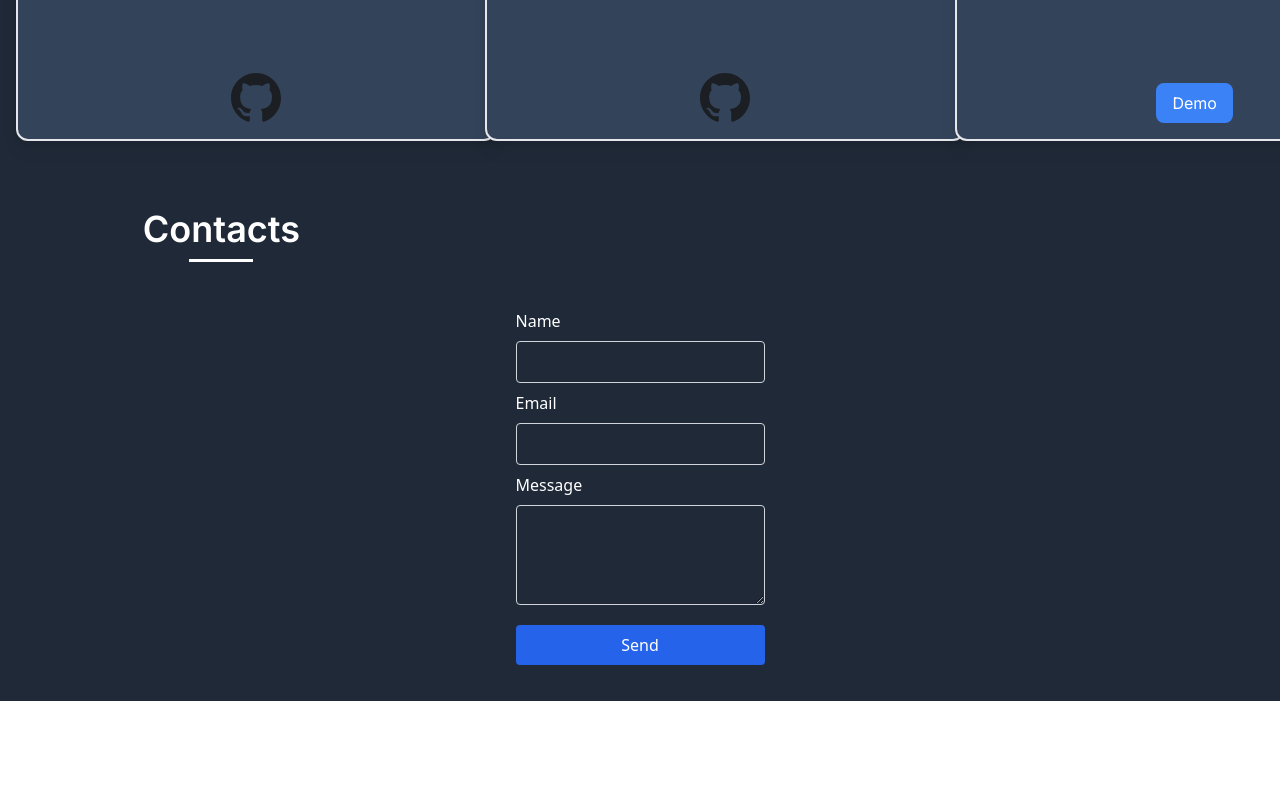
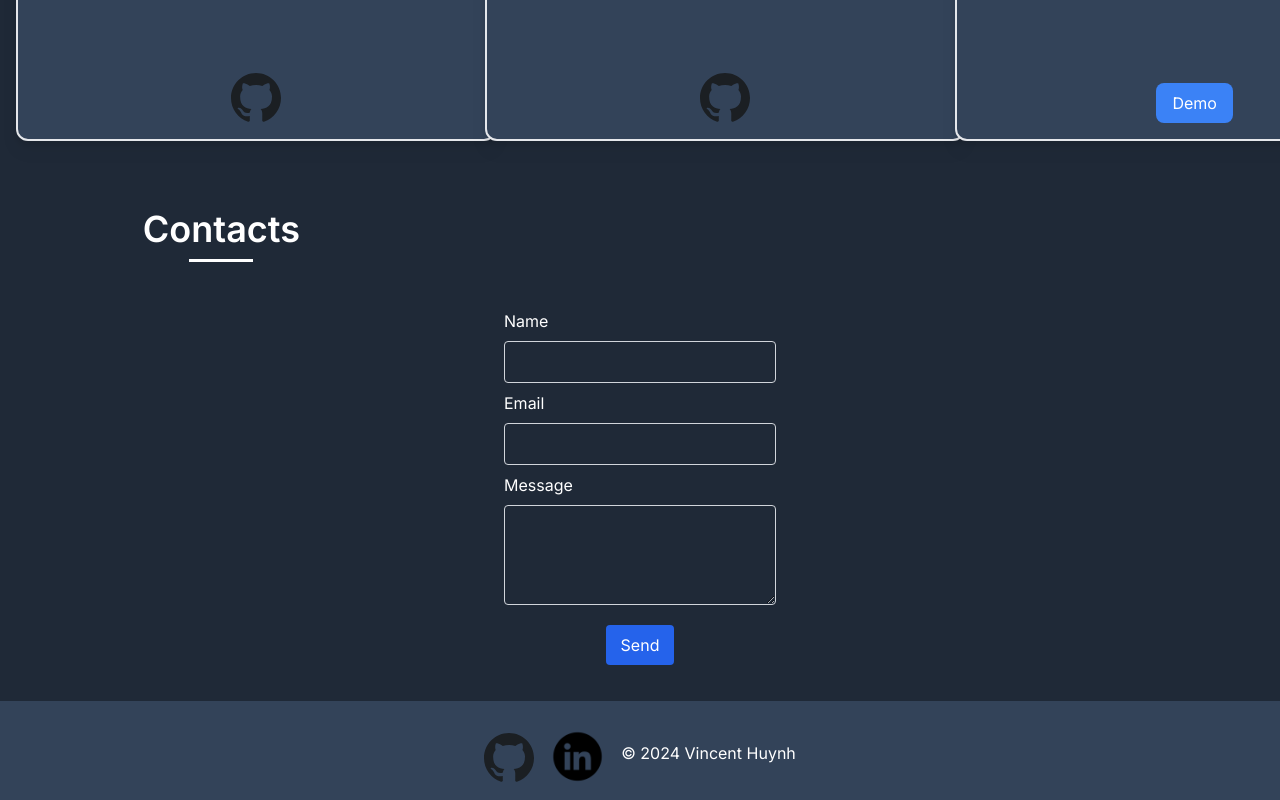
Before and after one commit to VincentHuynh03/PortfolioVincent, a Next.js app: page / in a window 1280 px wide. Shown: the part 3513-4313 px from the top of the page. Before the commit the page ends 4214 px from the top, so only its background shows below. Built offline with nearby package versions, Linux system fonts and the light colour scheme.

Commit message:
Base footer done

```diff
--- a/app/components/contacts/contactform.tsx
+++ b/app/components/contacts/contactform.tsx
@@ -27,7 +27,7 @@ export default function ContactForm() {
   };
 
   return (
-<div className="font-sans mx-auto p-5">
+<div className="mx-auto p-5 lg:w-1/4">
   <form ref={form} onSubmit={sendEmail} className="flex flex-col">
     <label className="mb-2 mt-2">Name</label>
     <input type="text" name="name" required className="p-2 rounded border border-gray-300 bg-gray-800"
@@ -38,7 +38,7 @@ export default function ContactForm() {
     <label className="mb-2 mt-2">Message</label>
     <textarea name="message" required className="p-2 rounded border border-gray-300 min-h-[100px] bg-gray-800"
     ></textarea>
-    <button type="submit"className="mt-5 p-2 bg-blue-600 text-white border-none rounded cursor-pointer">
+    <button type="submit"className="m-auto lg:w-1/4 mt-5 p-2 bg-blue-600 hover:bg-blue-500 hover:shadow-2xl text-white border-none rounded cursor-pointer">
       Send
     </button>
   </form>
--- /dev/null
+++ b/app/components/footer/index.tsx
@@ -0,0 +1,50 @@
+import React from "react";
+import Link from "next/link";
+import Image from 'next/image';
+import Section from "../elements/section";
+
+
+const Footer = () => {
+    return (
+        <div className="h-full flex w-full text-white text-wrap bg-gray-800" id="footer">
+
+            <div className="justify-center gap-x-4 container w-full flex-row flex mx-auto px-4 m-4 h-full">
+
+            <div className="flex justify-center mt-4 transform transition-transform duration-300 ease-in-out hover:scale-110">
+          <a
+            href="https://github.com/VincentHuynh03"
+            target="_blank"
+            rel="noopener noreferrer"
+            aria-label="GitHub Profile"
+          >
+            <Image
+              src="/github.svg"
+              alt="GitHub Icon"
+              width={50}
+              height={50}
+            />
+          </a>
+        </div>
+        <div className="flex justify-center mt-3 transform transition-transform duration-300 ease-in-out hover:scale-110">
+        <a
+            href="https://www.linkedin.com/in/vincent-huynh-4b2b67243/"
+            target="_blank"
+            rel="noopener noreferrer"
+            aria-label="GitHub Profile"
+          >
+            <Image
+              src="/LinkedIn.png"
+              alt="GitHub Icon"
+              width={55}
+              height={50}
+            />
+          </a>
+          </div>
+            <div className="bottom-0 right-0 mt-6">
+                <p>&copy;  2024 Vincent Huynh</p>
+            </div>
+            </div>
+            </div>
+    );
+  };
+  export default Footer;
--- a/app/globals.css
+++ b/app/globals.css
@@ -170,6 +170,10 @@
 .gradient-box-git {
   background-image: linear-gradient(30deg, rgb(51,67,89) 45%, rgb(241,78,50) 99%), radial-gradient(circle at top, rgb(241,78,50),#334359);
 }
+
+#footer{
+  background-color:rgb(51,67,89);
+}
 /*
 body {
   background-color: rgb(var(--background-start-rgb));
--- a/app/page.tsx
+++ b/app/page.tsx
@@ -6,6 +6,7 @@ import Skills from "./components/skills";
 import Experience from "./components/experience";
 import Projects from "./components/projects";
 import ContactForm from "./components/contacts";
+import Footer from "./components/footer";
 
 export default function Home() {
   return (
@@ -18,6 +19,7 @@ export default function Home() {
         <Experience></Experience>
         <Projects></Projects>
         <ContactForm></ContactForm>
+        <Footer></Footer>
         </div>
                 {/*
 
```
Also changed, not shown: public/LinkedIn.png (added).
